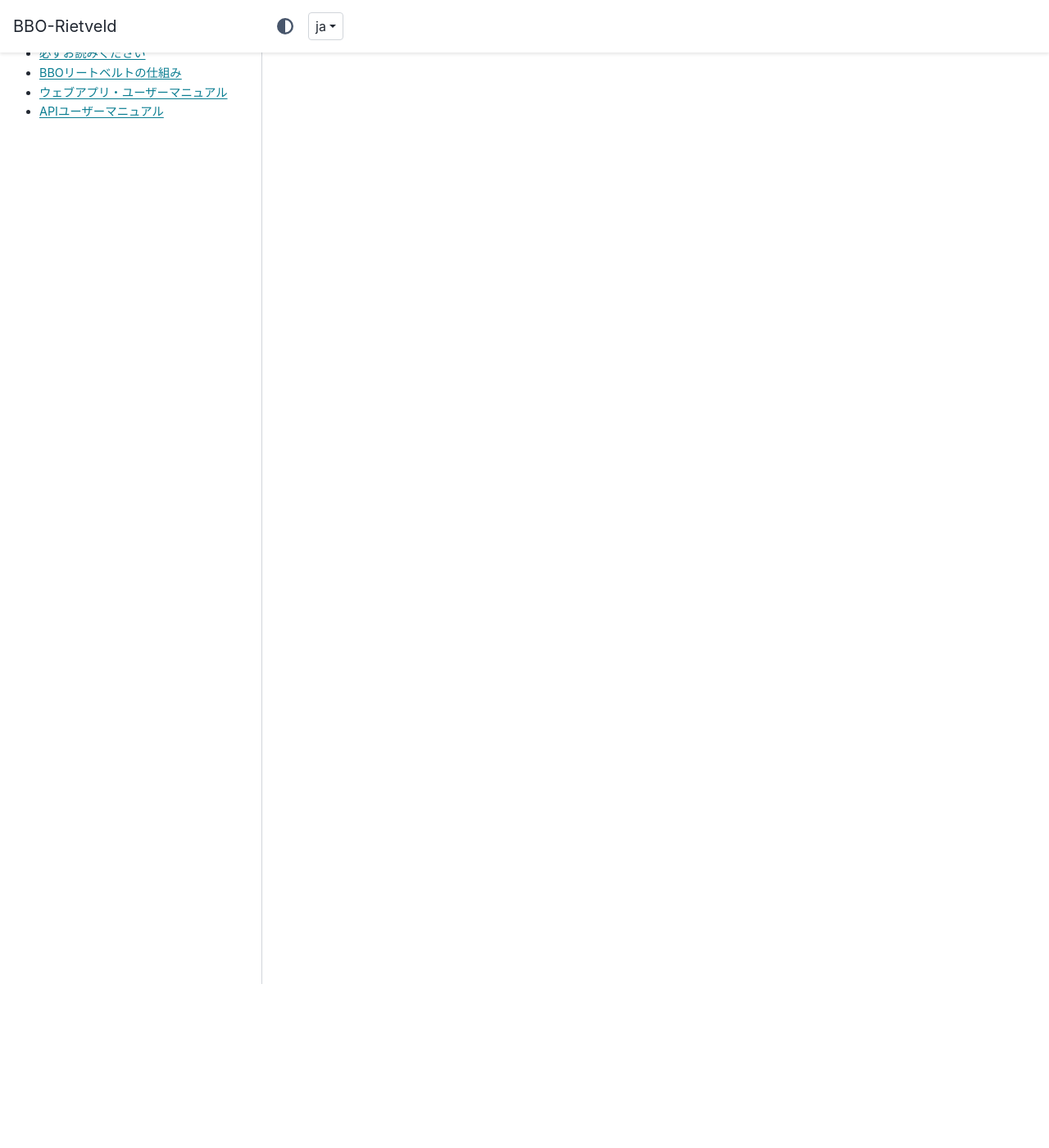
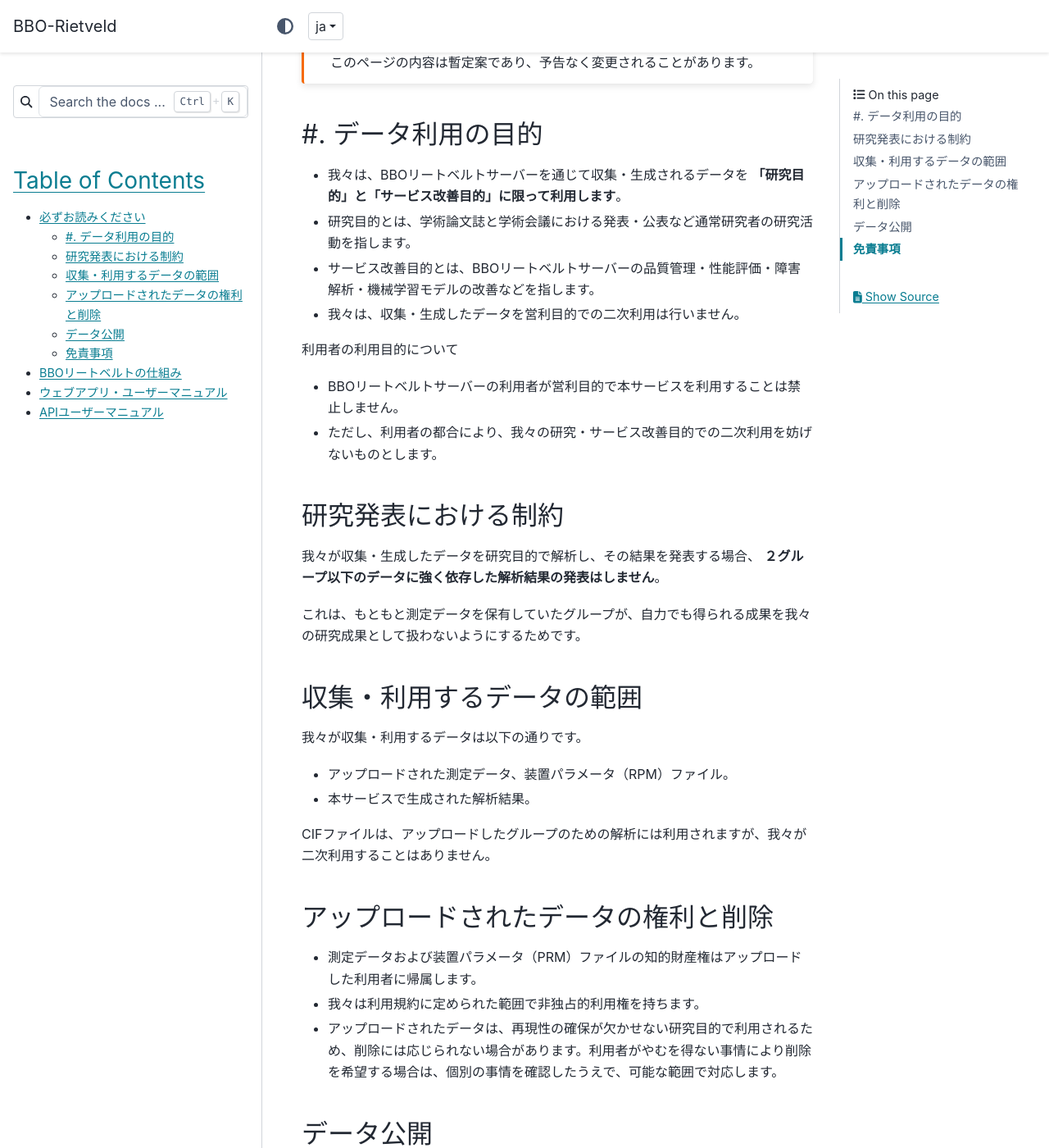
Before and after one commit to quantumbeam/bbordocs, a Sphinx documentation site: the page built from docs/terms/index.rst, in a window 1280 px wide and 1400 px high, scrolled down 200 px. Shown: the whole window at 82% size. Built offline with Sphinx 7.4.7 and the PyData theme 0.15.4, drawn with Linux system fonts in a browser that asks for light colours; before the commit the page ends 900 px from its top, so only the background shows below that; some of the changed text lies outside the part shown.

Commit message:
content: the outline of terms of services

```diff
--- a/docs/terms/index.rst
+++ b/docs/terms/index.rst
@@ -1,4 +1,70 @@
 必ずお読みください
 =================================
 
-BBOリートベルトサーバーを利用するうえで同意する必要がある事項。
+.. warning::
+    このページの内容は暫定案であり、予告なく変更されることがあります。
+
+#. データ利用の目的
+---------------------------------
+- 我々は、BBOリートベルトサーバーを通じて収集・生成されるデータを **「研究目的」と「サービス改善目的」に限って利用します**。
+- 研究目的とは、学術論文誌と学術会議における発表・公表など通常研究者の研究活動を指します。
+- サービス改善目的とは、BBOリートベルトサーバーの品質管理・性能評価・障害解析・機械学習モデルの改善などを指します。
+- 我々は、収集・生成したデータを営利目的での二次利用は行いません。
+
+利用者の利用目的について
+
+- BBOリートベルトサーバーの利用者が営利目的で本サービスを利用することは禁止しません。
+- ただし、利用者の都合により、我々の研究・サービス改善目的での二次利用を妨げないものとします。
+
+研究発表における制約
+---------------------------------
+我々が収集・生成したデータを研究目的で解析し、その結果を発表する場合、
+**２グループ以下のデータに強く依存した解析結果の発表はしません**。
+
+これは、もともと測定データを保有していたグループが、自力でも得られる成果を我々の研究成果として扱わないようにするためです。
+
+
+収集・利用するデータの範囲
+---------------------------------
+我々が収集・利用するデータは以下の通りです。
+
+- アップロードされた測定データ、装置パラメータ（RPM）ファイル。
+- 本サービスで生成された解析結果。
+
+CIFファイルは、アップロードしたグループのための解析には利用されますが、我々が二次利用することはありません。
+
+
+アップロードされたデータの権利と削除
+---------------------------------
+- 測定データおよび装置パラメータ（PRM）ファイルの知的財産権はアップロードした利用者に帰属します。
+- 我々は利用規約に定められた範囲で非独占的利用権を持ちます。
+- アップロードされたデータは、再現性の確保が欠かせない研究目的で利用されるため、削除には応じられない場合があります。利用者がやむを得ない事情により削除を希望する場合は、個別の事情を確認したうえで、可能な範囲で対応します。
+
+
+データ公開
+---------------------------------
+**データベースに蓄積されたデータは、収集日から3年経過後に、
+ユーザー名・グループ名などの出所情報を削除した匿名化データとして一般公開する場合があります**。
+
+公開の目的
+""""""""""""""""""""""""
+これは研究者コミュニティ全体の発展に寄与することを目的としたものです。
+
+公開データの利用条件
+""""""""""""""""""""""""
+- 公開データは営利目的でも利用可能です。
+- 利用にあたっては公開データ専用の規約に事前に同意する必要があります。
+- 公開データについては、少数グループのデータのみを対象とした研究成果発表も許容されます。
+
+匿名化方針
+""""""""""""""""""""""""
+- ユーザー名とグループ名は削除します。
+- 公開データ用IDは匿名化方針に沿って付与します。
+
+
+免責事項
+---------------------------------
+- 当方は、解析結果の正確性・完全性・有用性を保証しません。解析結果の解釈・利用は利用者の責任で行ってください。
+- 結果の誤用等により生じた損害について、我々は責任を負いません。
+- 本サービスの利用に起因する損害については、一切の責任を負いません。
+- 本サービスの中断・停止による損害については、一切の責任を負いません。
```
